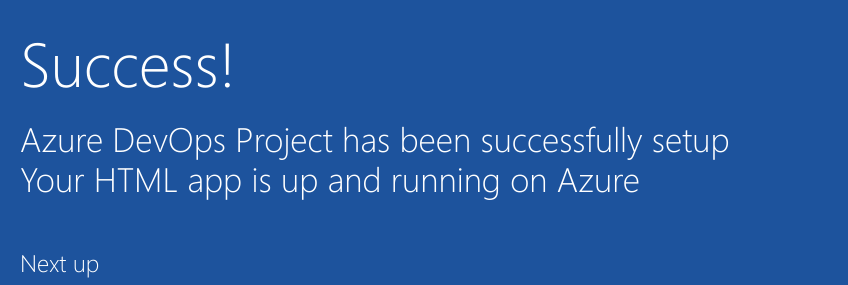
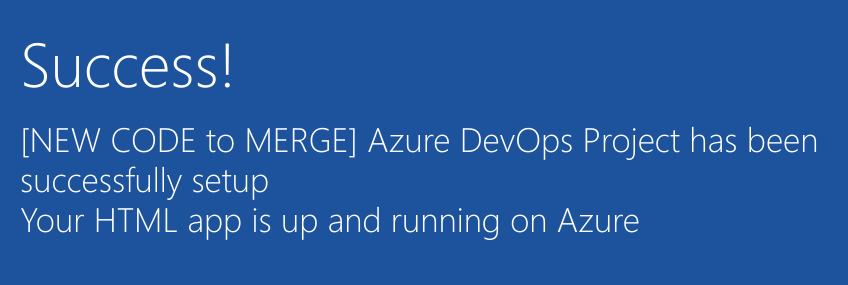
Before and after one commit to vsutar/projectRepo, a plain HTML site: page sample-project/index.html in a window 1280 px wide. Shown: the part 352-637 px from the top of the page, 205-1053 px from the left. Drawn offline with Linux system fonts and the light colour scheme.

Commit message:
commiting for merger to local nremote

```diff
--- a/sample-project/index.html
+++ b/sample-project/index.html
@@ -19,7 +19,7 @@
         </div>
             <div class="content-body">
                 <div class="success-text">Success!</div>
-                <div class="description line-1"> Azure DevOps Project has been successfully setup</div>
+                <div class="description line-1"> [NEW CODE to MERGE] Azure DevOps Project has been successfully setup</div>
                 <div class="description line-2"> Your HTML app is up and running on Azure</div>
                 <div class="next-steps-container">
                     <div class="next-steps-header">Next up</div>
```
